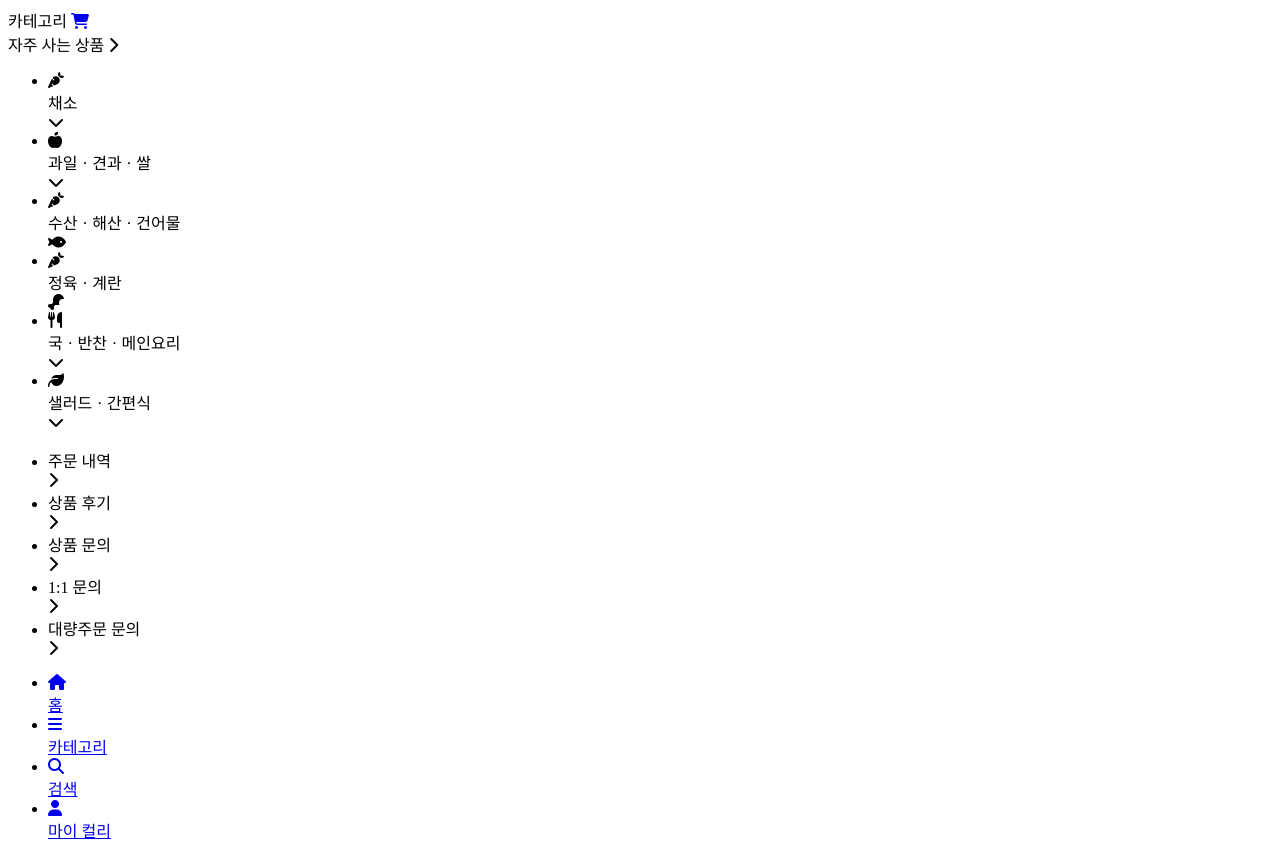
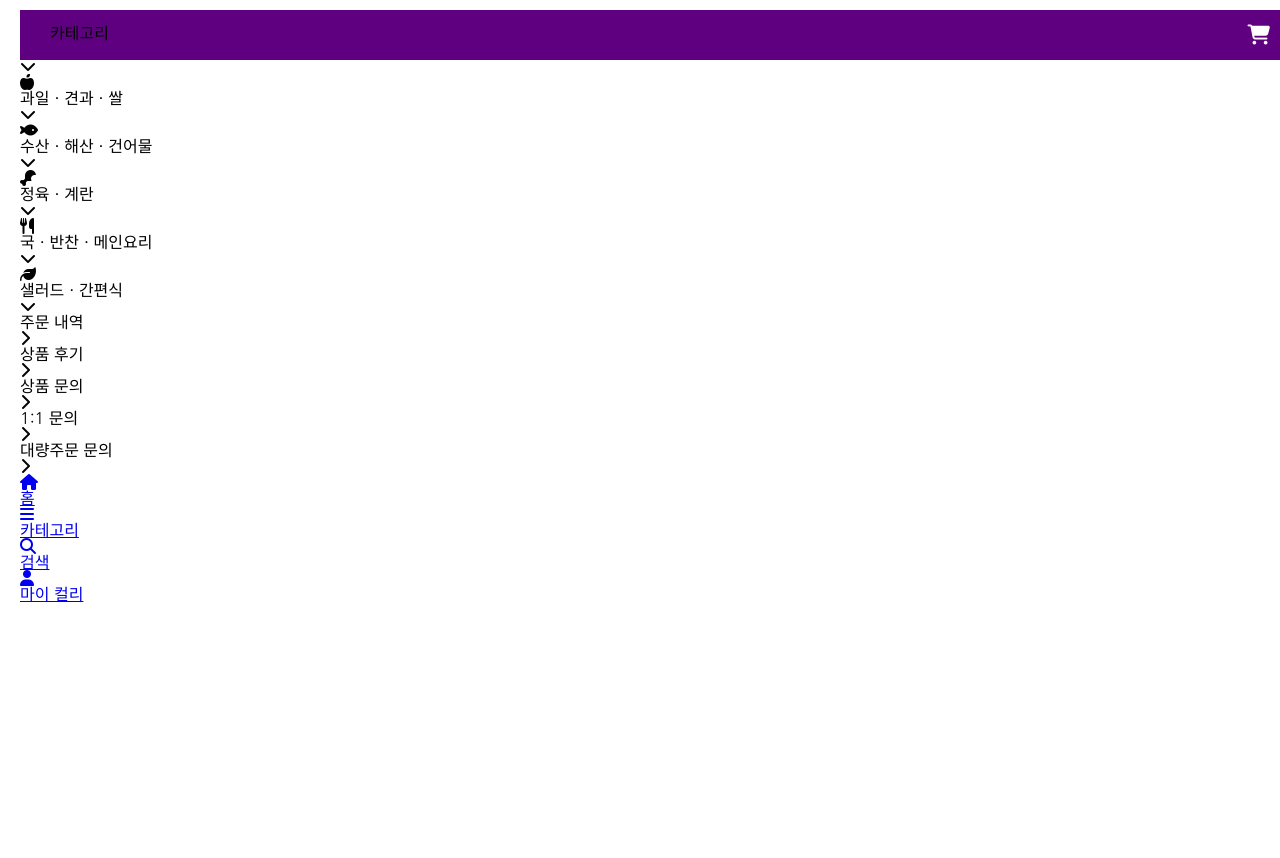
Before and after one commit to hold560/Maketkurly_clone, a plain HTML site: page category.html in a window 1280 px wide. After the commit the page ends 800 px from the top, so only its background shows below. Drawn offline with Linux system fonts and the light colour scheme.

Commit message:
200103-1
css topbar and basic setting

```diff
--- a/category.html
+++ b/category.html
@@ -7,6 +7,7 @@
       src="https://kit.fontawesome.com/2ece435f85.js"
       crossorigin="anonymous"
     ></script>
+    <link rel="stylesheet" href="css/Style.css" />
     <meta http-equiv="X-UA-Compatible" content="ie=edge" />
     <title>Market kurly</title>
   </head>
@@ -14,7 +15,9 @@
     <div class="topbar">
       <span class="topbar-title">카테고리</span>
       <span class="topbar-icon">
-        <a href="cart.html"><i class="fas fa-shopping-cart"></i></a>
+        <a href="cart.html"
+          ><i class="fas fa-shopping-cart" style="color:white"></i
+        ></a>
       </span>
     </div>
     <div class="category_top">
@@ -46,20 +49,20 @@
           </li>
           <li class="category_item">
             <span class="category_item-right">
-              <i class="fas fa-carrot"></i>
+              <i class="fas fa-fish"></i>
             </span>
             <div class="category_item-title">수산ㆍ해산ㆍ건어물</div>
             <span class="category_item-left">
-              <i class="fas fa-fish"></i>
+              <i class="fas fa-chevron-down"></i>
             </span>
           </li>
           <li class="category_item">
             <span class="category_item-right">
-              <i class="fas fa-carrot"></i>
+              <i class="fas fa-drumstick-bite"></i>
             </span>
             <div class="category_item-title">정육ㆍ계란</div>
             <span class="category_item-left">
-              <i class="fas fa-drumstick-bite"></i>
+              <i class="fas fa-chevron-down"></i>
             </span>
           </li>
           <li class="category_item">
--- /dev/null
+++ b/css/Style.css
@@ -0,0 +1,16 @@
+@import url("https://fonts.googleapis.com/css?family=Nanum+Gothic:400,700&display=swap&subset=korean");
+@import "reset.css";
+@import "topbar.css";
+
+* {
+  box-sizing: border-box;
+}
+/* it means Box size wont change even i put padding */
+
+body {
+  background-color: white;
+  padding: 10px 20px;
+  color: #020202;
+  font-family: "Nanum Gothic", sans-serif;
+  /* if Nanum Gothic doesnt exist, it sets with default*/
+}
--- /dev/null
+++ b/css/reset.css
@@ -0,0 +1,124 @@
+html,
+body,
+div,
+span,
+applet,
+object,
+iframe,
+h1,
+h2,
+h3,
+h4,
+h5,
+h6,
+p,
+blockquote,
+pre,
+a,
+abbr,
+acronym,
+address,
+big,
+cite,
+code,
+del,
+dfn,
+em,
+img,
+ins,
+kbd,
+q,
+s,
+samp,
+small,
+strike,
+strong,
+sub,
+sup,
+tt,
+var,
+b,
+u,
+i,
+center,
+dl,
+dt,
+dd,
+ol,
+ul,
+li,
+fieldset,
+form,
+label,
+legend,
+table,
+caption,
+tbody,
+tfoot,
+thead,
+tr,
+th,
+td,
+article,
+aside,
+canvas,
+details,
+embed,
+figure,
+figcaption,
+footer,
+header,
+hgroup,
+menu,
+nav,
+output,
+ruby,
+section,
+summary,
+time,
+mark,
+audio,
+video {
+  margin: 0;
+  padding: 0;
+  border: 0;
+  font-size: 100%;
+  font: inherit;
+  vertical-align: baseline;
+}
+/* HTML5 display-role reset for older browsers */
+article,
+aside,
+details,
+figcaption,
+figure,
+footer,
+header,
+hgroup,
+menu,
+nav,
+section {
+  display: block;
+}
+body {
+  line-height: 1;
+}
+ol,
+ul {
+  list-style: none;
+}
+blockquote,
+q {
+  quotes: none;
+}
+blockquote:before,
+blockquote:after,
+q:before,
+q:after {
+  content: "";
+  content: none;
+}
+table {
+  border-collapse: collapse;
+  border-spacing: 0;
+}
--- /dev/null
+++ b/css/topbar.css
@@ -0,0 +1,20 @@
+.topbar {
+  position: fixed;
+  width: 100%;
+  background-color: #5f0080;
+  padding: 15px 30px;
+  display: flex;
+}
+
+.topbar i {
+  font-size: 20px;
+}
+
+.topbar .topbar-icon {
+  margin-left: auto;
+  align-self: center;
+}
+
+.topbar .logo {
+  margin-left: 50%;
+}
```
Also changed, not shown: bestproduct.html (+5 -1 lines), cart.html (+2 -0 lines), discount.html (+4 -1 lines), event.html (+4 -1 lines), index.html (+9 -5 lines), mykurly.html (+5 -1 lines), newproduct.html (+5 -1 lines), search.html (+5 -1 lines).
